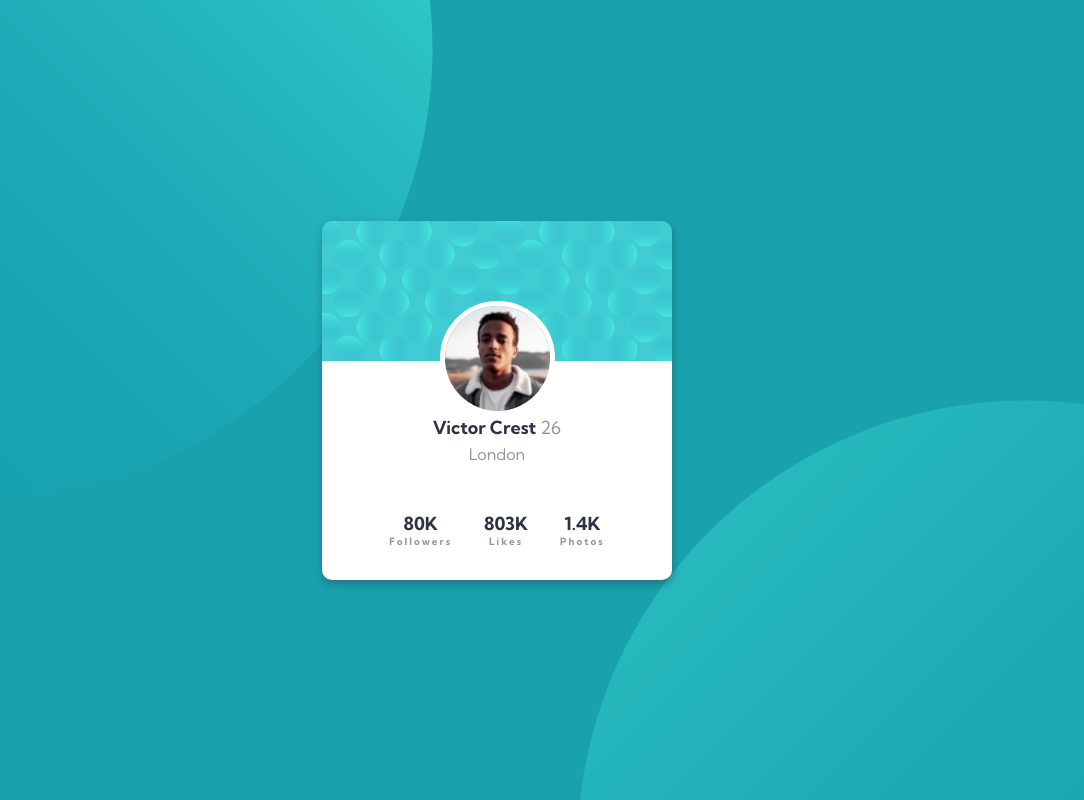
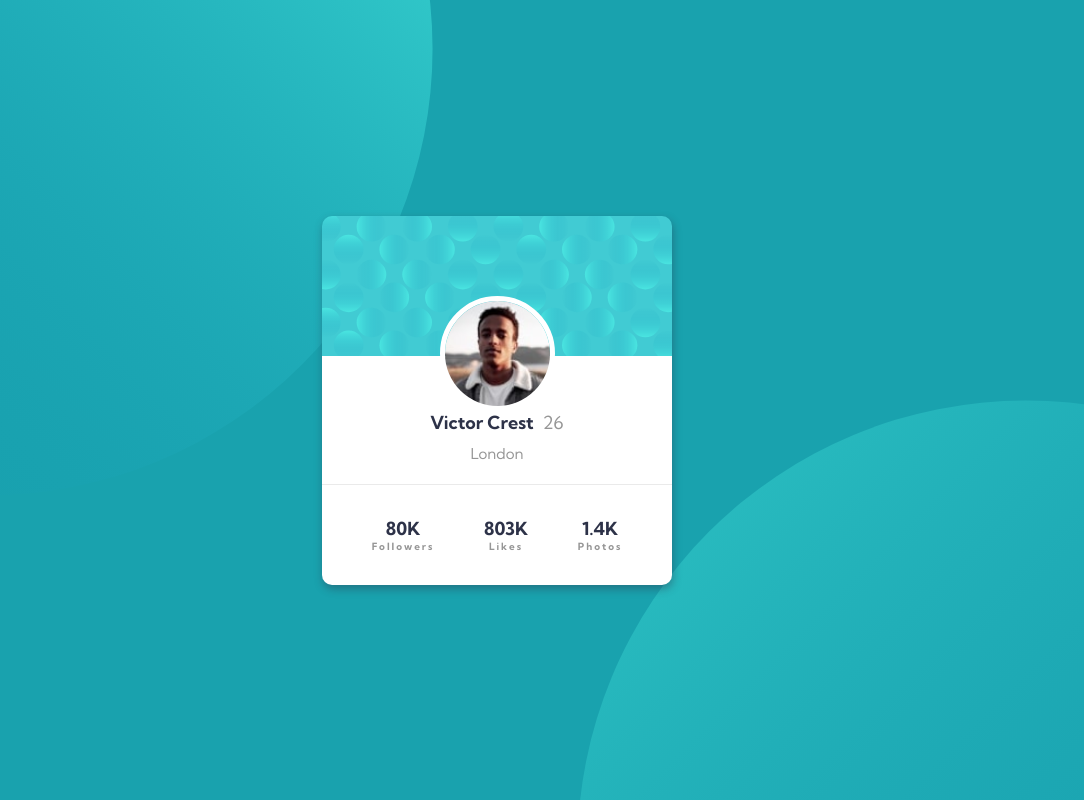
Before and after one commit to rabihtg/prof-card, a plain HTML site: page index.html in a window 1280 px wide. Shown: the whole page, without its empty margins (143-1227 px from the left). Drawn offline with Linux system fonts and the light colour scheme.

Commit message:
add border, minor fixes

```diff
--- a/index.css
+++ b/index.css
@@ -46,18 +46,23 @@ main {
 }
 .gray-data {
   color: var(--Dark-gray);
+  margin-left: 5px;
   font-weight: 100;
 }
 .country-info {
   margin-top: 5px;
+  font-size: 15px;
+  line-height: 2;
   color: var(--Dark-gray);
 }
 .profile-info-cont {
   display: flex;
-  margin: 2rem 0;
+  width: 100%;
+  justify-content: space-evenly;
+  padding: 2rem 0;
+  border-top: 1px solid hsla(0, 0%, 59%, 0.2);
 }
 .info-item {
-  margin: 0 1rem;
   display: flex;
   flex-direction: column;
   align-items: center;
```
Also changed, not shown: index.html (+1 -1 lines).
